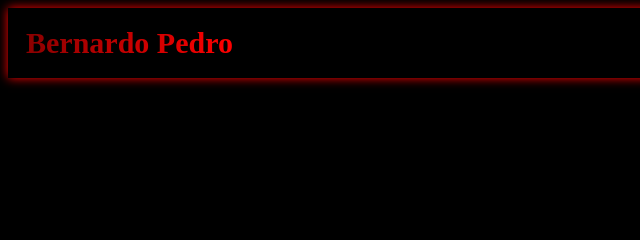
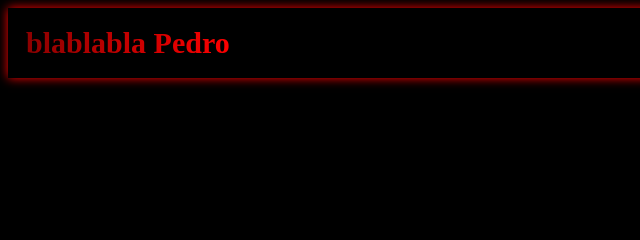
Before and after one commit to bernardopedro1423-sys/Repositorio, a plain HTML site: page index.html in a window 1280 px wide. Shown: the top 240 px of the page, 0-640 px from the left. Drawn offline with nearby package versions, Linux system fonts and the light colour scheme; a script that the page names is missing.

Commit message:
update index.html

```diff
--- a/index.html
+++ b/index.html
@@ -15,7 +15,7 @@
   <link rel="stylesheet" href="https://cdn.jsdelivr.net/npm/bootstrap-icons@1.13.1/font/bootstrap-icons.min.css">
 </head>
 <header>
-  <h1 class="gradient-text1">Bernardo Pedro</h1>
+  <h1 class="gradient-text1">blablabla Pedro</h1>
   <ul>
     <li>
       <a href="#inicio" id="inicio"class="gradient-text2">Início</a>
```
